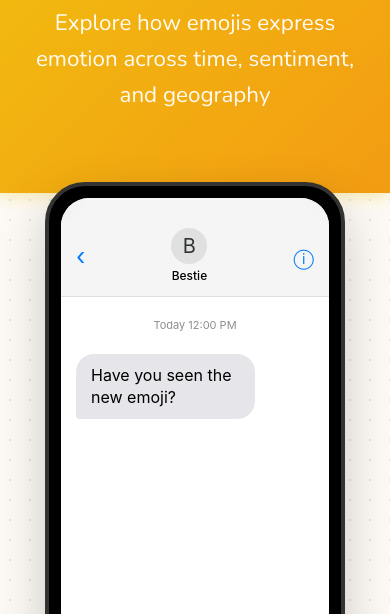
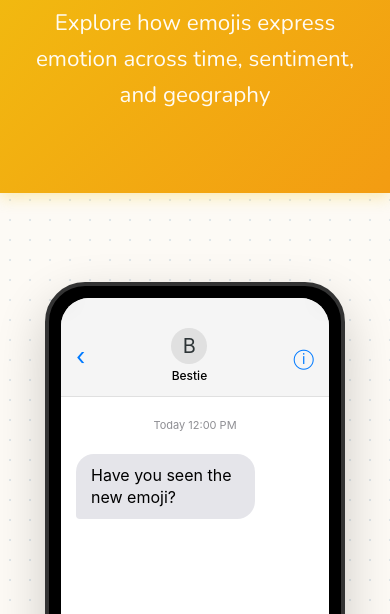
Before and after one commit to eleanorpeng/cs448b-final-project, a website: page index.html in a window 390 px wide. Shown: the part 230-844 px from the top of the page. Drawn offline with nearby package versions, Linux system fonts and the light colour scheme; no server answers.

Commit message:
Added gap between phone and title.

```diff
--- a/styles/main.css
+++ b/styles/main.css
@@ -96,11 +96,12 @@ h3,
   position: relative;
   z-index: 5;
   margin-bottom: 4rem;
+  padding-top: 100px;
 }
 
 .phone-sticky-container {
   position: sticky;
-  top: 40px;
+  top: 100px;
   height: 80vh;
   display: flex;
   justify-content: center;
```
